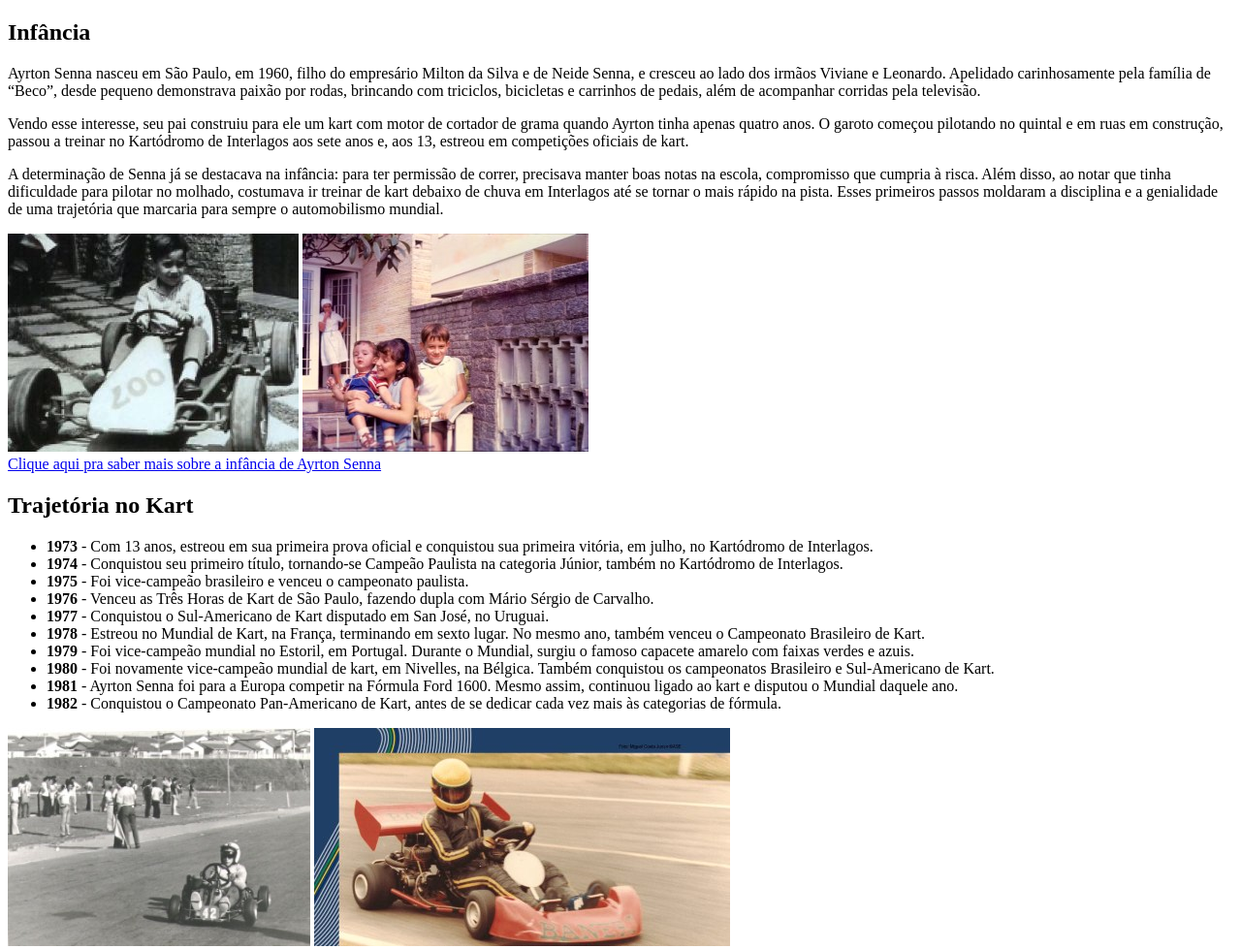
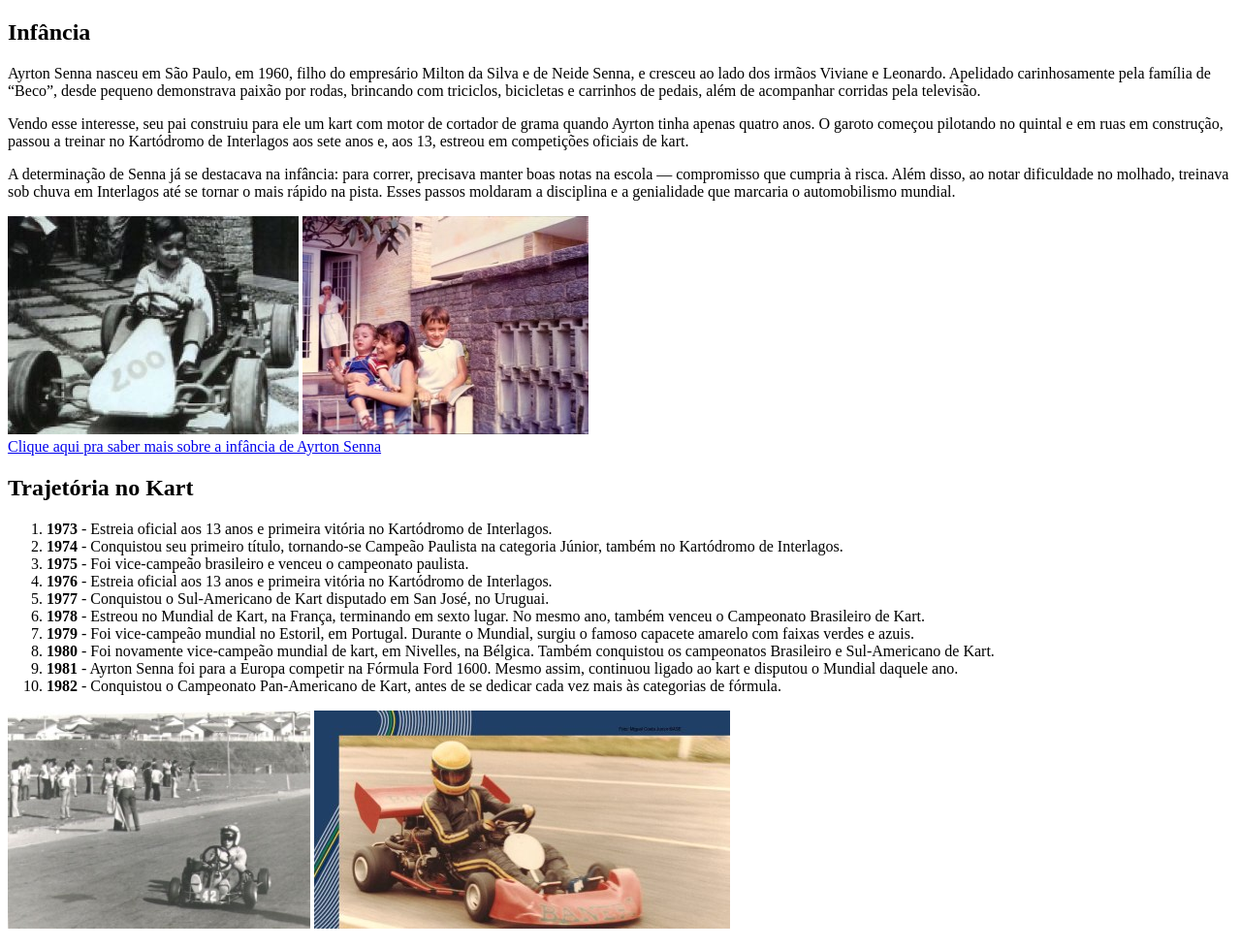
Before and after one commit to gitjuan20120-blip/Trabalho-1-de-Linguagem-e-Tecnicas-de-programacao, a plain HTML site: page index.html in a window 1280 px wide. Shown: the top 979 px of the page at 97% size. Drawn offline with Linux system fonts and the light colour scheme.

Commit message:
update index.html

```diff
--- a/index.html
+++ b/index.html
@@ -11,7 +11,7 @@
     <h2>Infância</h2>
     <p>Ayrton Senna nasceu em São Paulo, em 1960, filho do empresário Milton da Silva e de Neide Senna, e cresceu ao lado dos irmãos Viviane e Leonardo. Apelidado carinhosamente pela família de “Beco”, desde pequeno demonstrava paixão por rodas, brincando com triciclos, bicicletas e carrinhos de pedais, além de acompanhar corridas pela televisão.</p>
     <p>Vendo esse interesse, seu pai construiu para ele um kart com motor de cortador de grama quando Ayrton tinha apenas quatro anos. O garoto começou pilotando no quintal e em ruas em construção, passou a treinar no Kartódromo de Interlagos aos sete anos e, aos 13, estreou em competições oficiais de kart.</p>
-    <p>A determinação de Senna já se destacava na infância: para ter permissão de correr, precisava manter boas notas na escola, compromisso que cumpria à risca. Além disso, ao notar que tinha dificuldade para pilotar no molhado, costumava ir treinar de kart debaixo de chuva em Interlagos até se tornar o mais rápido na pista. Esses primeiros passos moldaram a disciplina e a genialidade de uma trajetória que marcaria para sempre o automobilismo mundial.
+    <p>A determinação de Senna já se destacava na infância: para correr, precisava manter boas notas na escola — compromisso que cumpria à risca. Além disso, ao notar dificuldade no molhado, treinava sob chuva em Interlagos até se tornar o mais rápido na pista. Esses passos moldaram a disciplina e a genialidade que marcaria o automobilismo mundial.
     </p>
     <!-- Div com imagens da infância de Senna -->
     <div class="imagens-infancia">
@@ -29,11 +29,11 @@
   <div class="trajetoria-no-kart">
     <h2>Trajetória no Kart</h2>
     <!-- Foi adicionada uma lista não ordenada sobre algumas conquistas -->
-    <ul>
-      <li><strong>1973</strong> - Com 13 anos, estreou em sua primeira prova oficial e conquistou sua primeira vitória, em julho, no Kartódromo de Interlagos.</li>
+    <ol>
+      <li><strong>1973</strong> - Estreia oficial aos 13 anos e primeira vitória no Kartódromo de Interlagos.</li>
       <li><strong>1974</strong> - Conquistou seu primeiro título, tornando-se Campeão Paulista na categoria Júnior, também no Kartódromo de Interlagos.</li>
       <li><strong>1975</strong> - Foi vice-campeão brasileiro e venceu o campeonato paulista.</li>
-      <li><strong>1976</strong> - Venceu as Três Horas de Kart de São Paulo, fazendo dupla com Mário Sérgio de Carvalho.
+      <li><strong>1976</strong> - Estreia oficial aos 13 anos e primeira vitória no Kartódromo de Interlagos.
       </li>
       <li><strong>1977</strong> - Conquistou o Sul-Americano de Kart disputado em San José, no Uruguai.</li>
       <li><strong>1978</strong> - Estreou no Mundial de Kart, na França, terminando em sexto lugar. No mesmo ano, também venceu o Campeonato Brasileiro de Kart.</li>
@@ -41,7 +41,7 @@
       <li><strong>1980</strong> - Foi novamente vice-campeão mundial de kart, em Nivelles, na Bélgica. Também conquistou os campeonatos Brasileiro e Sul-Americano de Kart.</li>
       <li><strong>1981</strong> - Ayrton Senna foi para a Europa competir na Fórmula Ford 1600. Mesmo assim, continuou ligado ao kart e disputou o Mundial daquele ano.</li>
       <li><strong>1982</strong> - Conquistou o Campeonato Pan-Americano de Kart, antes de se dedicar cada vez mais às categorias de fórmula.</li>
-    </ul>
+    </ol>
     <!-- Div com imagens relacionadas à trajetória no kart -->
     <div class="imagens-trajetoria">
       <img src="ayrton senna interlagos.jpg" alt="interlagos 1973"
```
